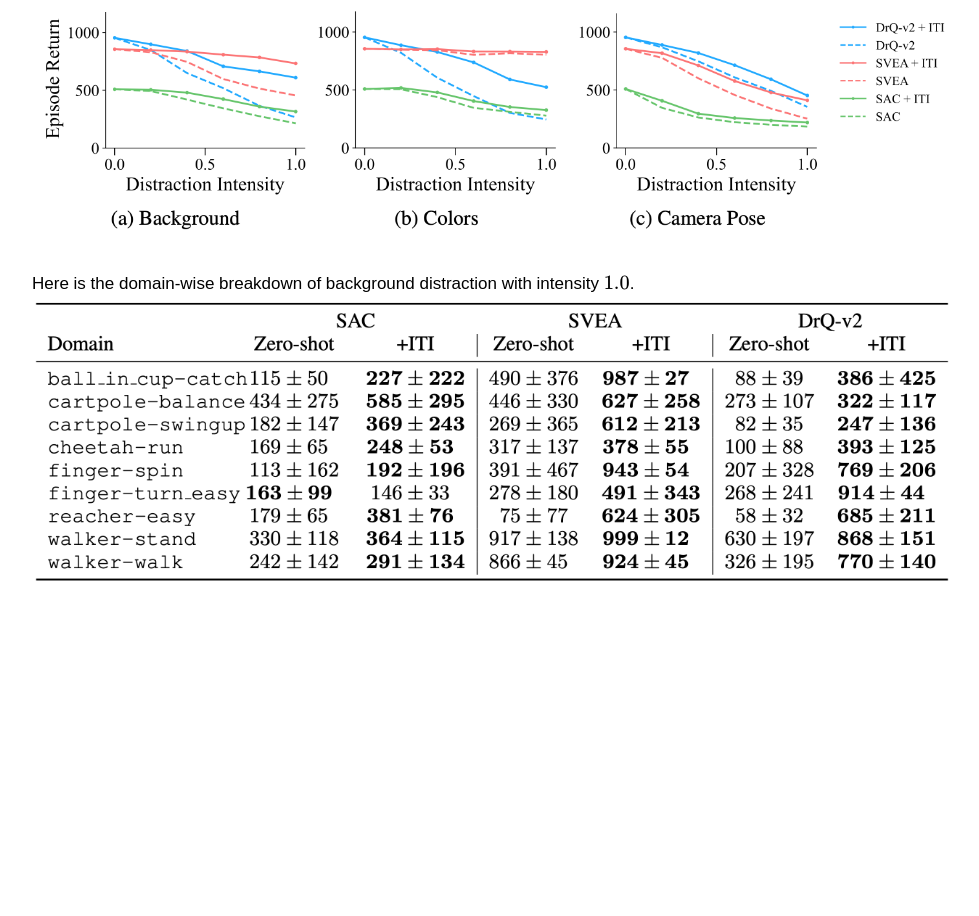
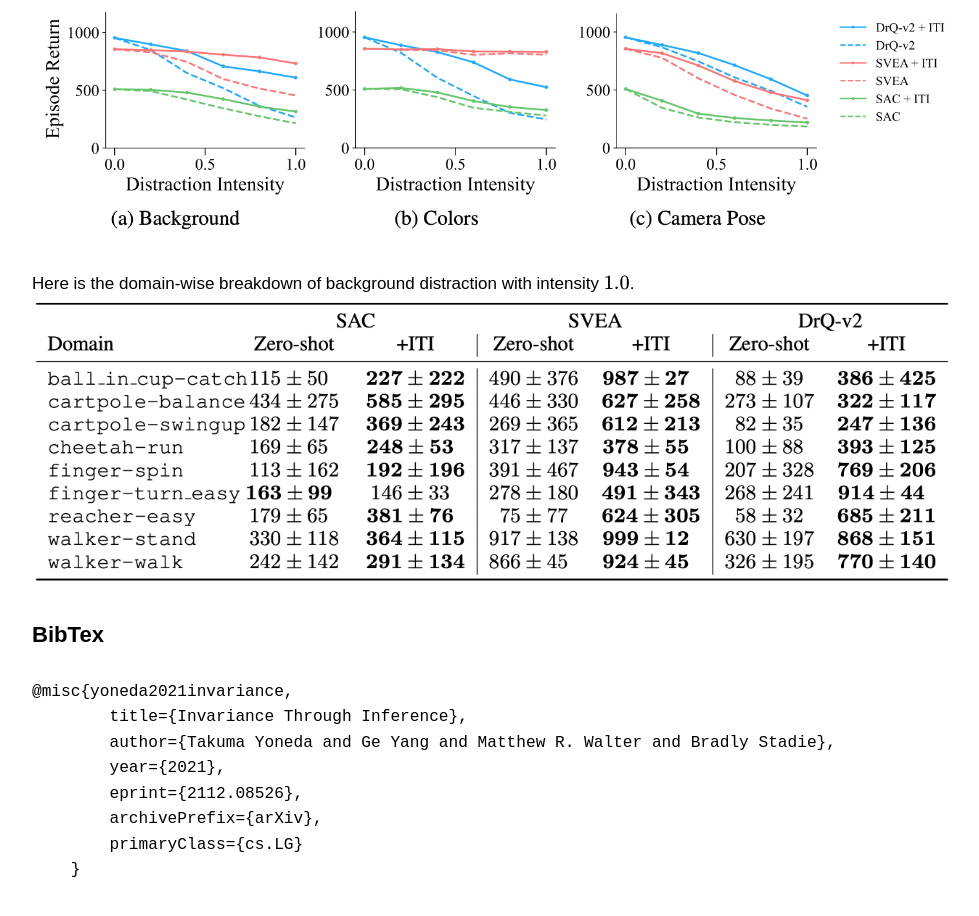
Before and after one commit to invariance-through-inference/invariance-through-inference.github.io, a plain HTML site: page index.html in a window 1280 px wide. Shown: the part 4202-5118 px from the top of the page, without its empty margins (148-1127 px from the left). Before the commit the page ends 4959 px from the top, so only its background shows below. Drawn offline with nearby package versions, Linux system fonts and the light colour scheme.

Commit message:
update BibTex

```diff
--- a/index.html
+++ b/index.html
@@ -160,19 +160,16 @@
         <img src="./media/main-table.png" alt="main-table" class="center-wide">
     </p>
 
+    <h2>BibTex</h2>
+    <pre>@misc{yoneda2021invariance,
+        title={Invariance Through Inference},
+        author={Takuma Yoneda and Ge Yang and Matthew R. Walter and Bradly Stadie},
+        year={2021},
+        eprint={2112.08526},
+        archivePrefix={arXiv},
+        primaryClass={cs.LG}
+    }</pre>
 
-    <!-- <h2>BibTex</h2>
-         <pre>@inproceedings{invr-thru-inf,
-         title={Need to fill this after publishing the paper},
-         author={Yang, Ge and Zhang, Amy and Morcos, Ari S. and Pineau, Joelle
-         and Abbeel, Pieter and Calandra, Roberto},
-         booktitle={Proceedings of The 2nd Annual Conference on Learning for Dynamics and Control},
-         series={Proceedings of Machine Learning Research},
-         pages={1-12},
-         year={2020},
-         volume={120},
-         note={arXiv:2005.03648}
-         }</pre> -->
 </article>
 </body>
 </html>
```
